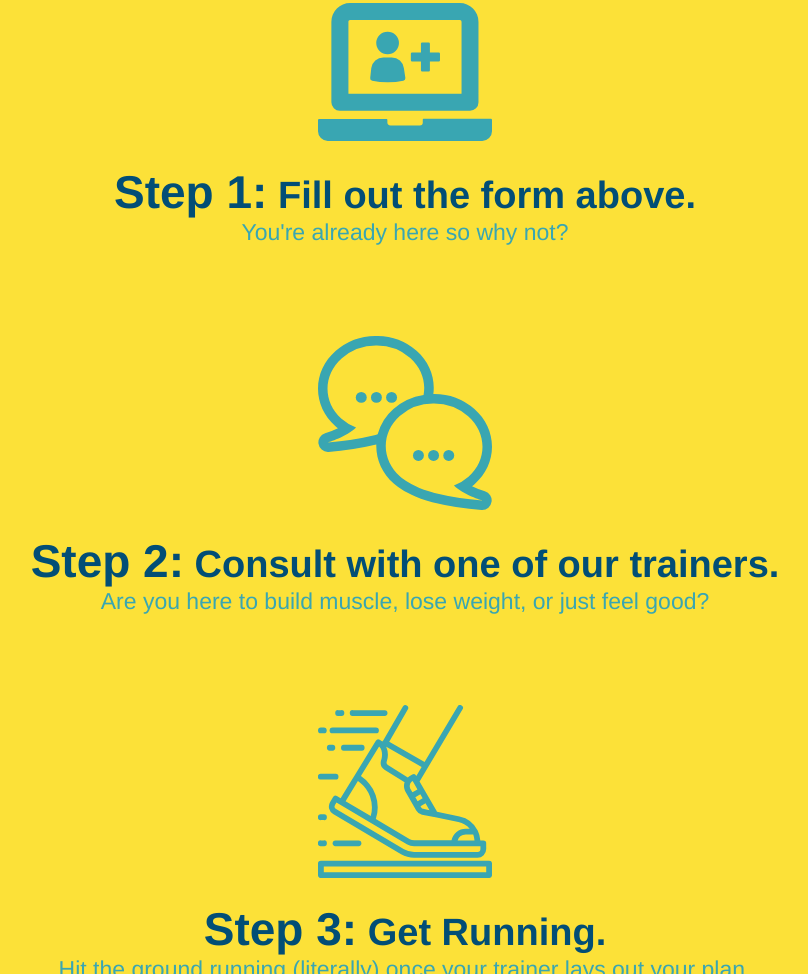
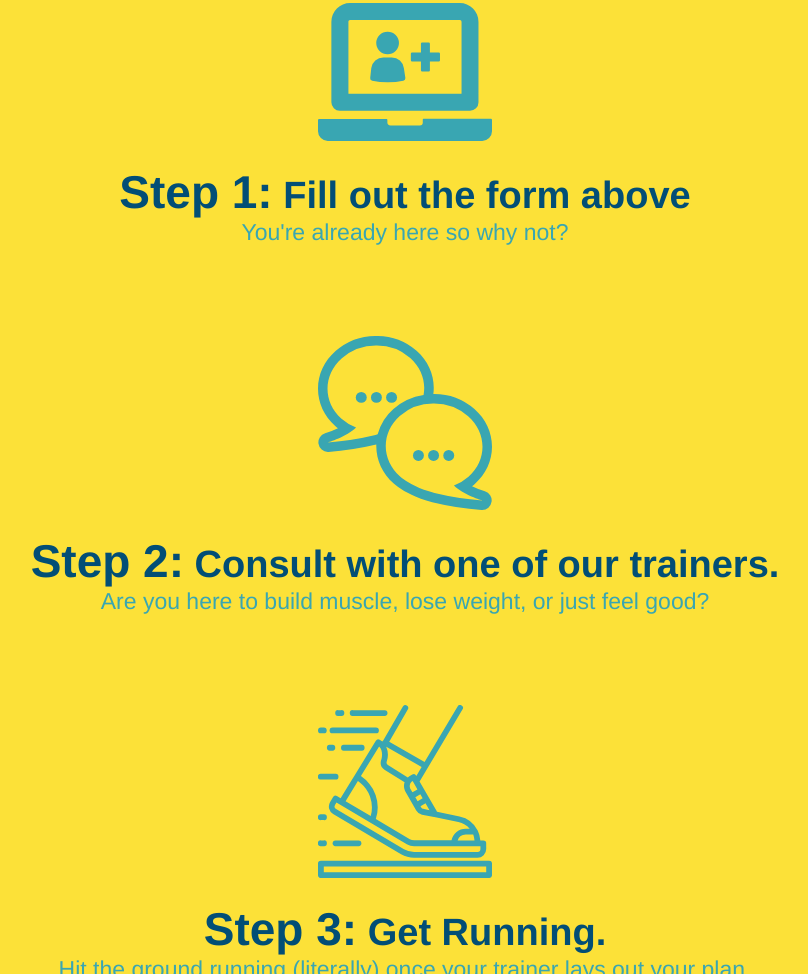
Before and after one commit to JoshCarter8400/run-buddy, a plain HTML site: page index.html in a window 1280 px wide. Shown: the part 1249-2223 px from the top of the page, without its empty margins (235-1043 px from the left). Drawn offline with Linux system fonts and the light colour scheme.

Commit message:
updating develop branch

```diff
--- a/index.html
+++ b/index.html
@@ -85,7 +85,7 @@
 
         <div>
             <img src="./assets/images/step-1.svg" alt="">
-            <h3>Step 1:<span> Fill out the form above.</span> </h3>
+            <h3>Step 1:<span> Fill out the form above</span> </h3>
             <p> You're already here so why not?</p>
         </div>
 
```
